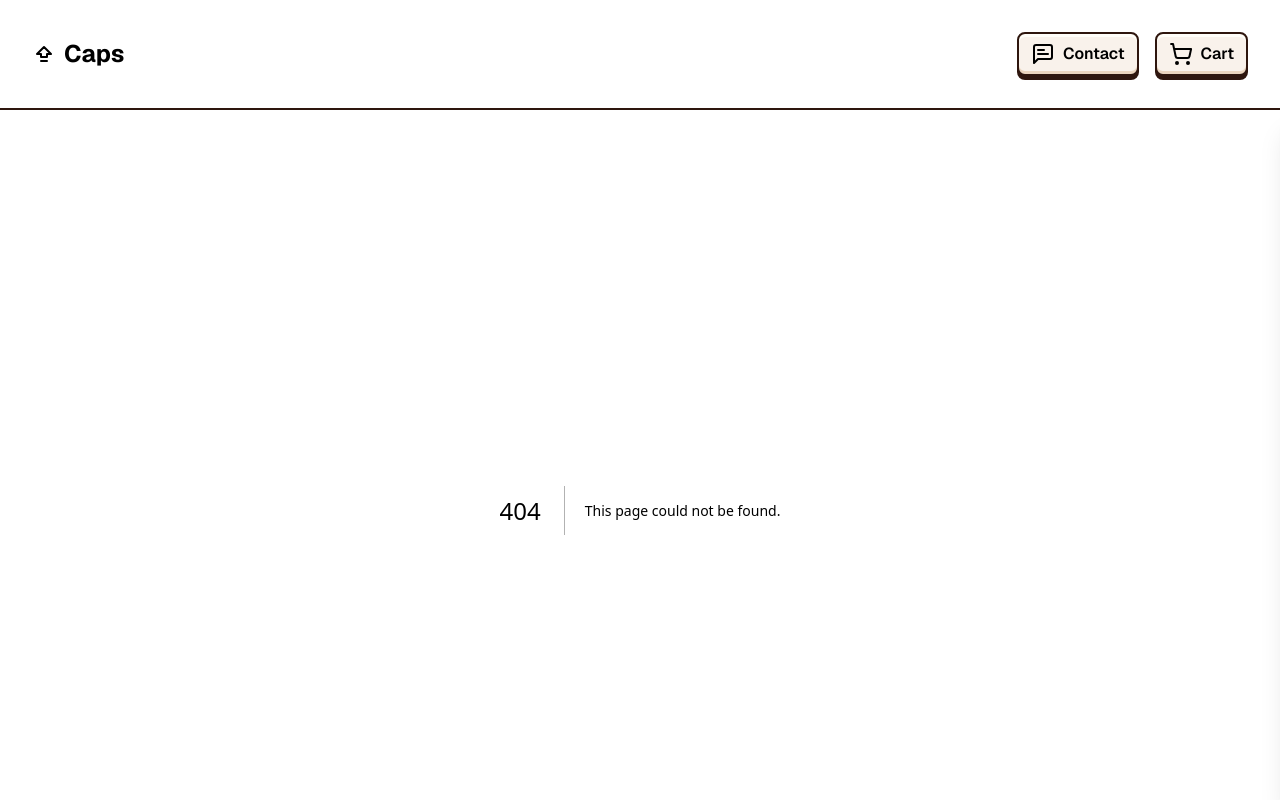
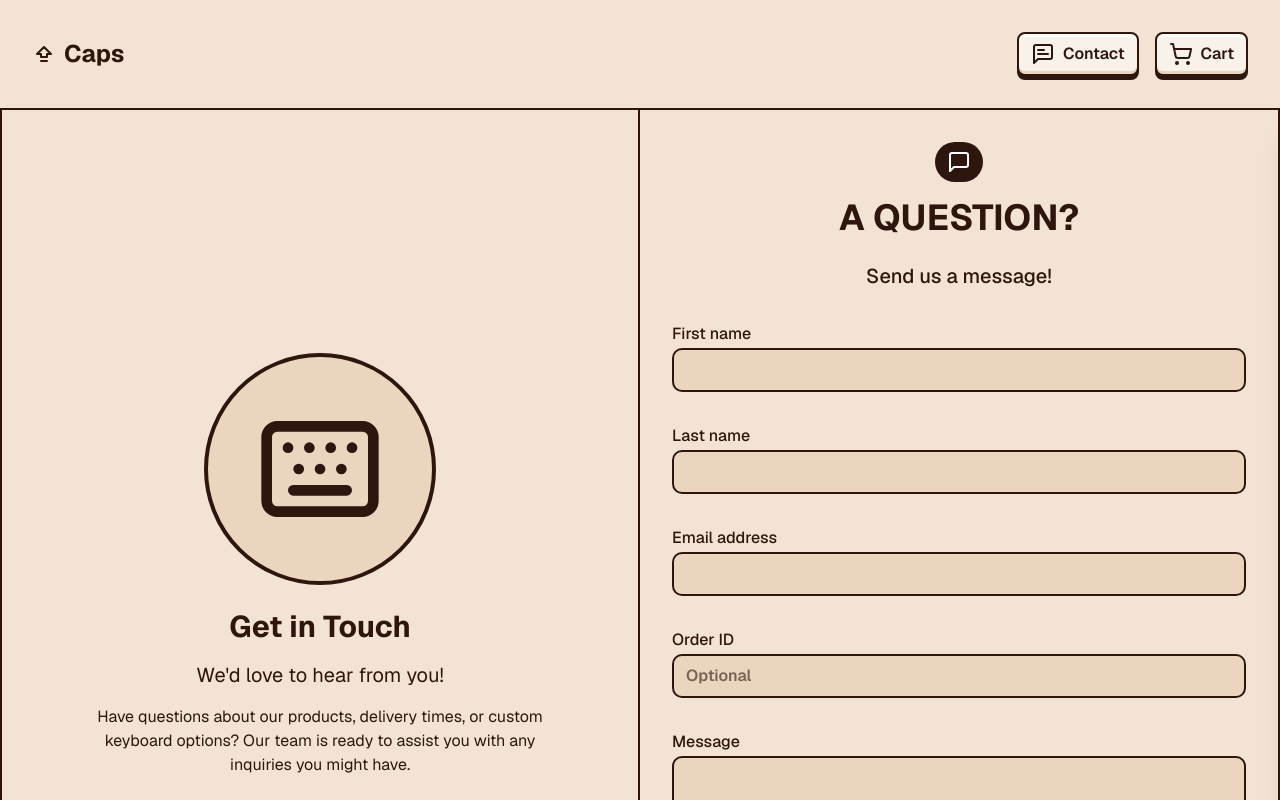
Before and after one commit to ldgni/caps, a Next.js app: page /contact in a window 1280 px wide. Before the commit this address had no page. Shown: the top 800 px of the page. Built offline with nearby package versions, Linux system fonts and the light colour scheme.

Commit message:
feat: add contact page with form and success dialog

```diff
--- /dev/null
+++ b/src/app/contact/page.tsx
@@ -0,0 +1,212 @@
+"use client";
+
+import { Keyboard, MessageSquare, SendHorizontal } from "lucide-react";
+import { FormEvent, useState } from "react";
+import { toast } from "sonner";
+
+import {
+  Dialog,
+  DialogContent,
+  DialogDescription,
+  DialogHeader,
+  DialogTitle,
+} from "@/components/ui/dialog";
+
+export default function ContactPage() {
+  const [formData, setFormData] = useState({
+    firstName: "",
+    lastName: "",
+    email: "",
+    orderId: "",
+    message: "",
+  });
+  const [isDialogOpen, setIsDialogOpen] = useState(false);
+
+  const handleChange = (
+    e: React.ChangeEvent<HTMLInputElement | HTMLTextAreaElement>,
+  ) => {
+    const { name, value } = e.target;
+    setFormData((prev) => ({
+      ...prev,
+      [name]: value,
+    }));
+  };
+
+  const handleSubmit = (e: FormEvent<HTMLFormElement>) => {
+    e.preventDefault();
+    // Here you would normally send the form data to your backend
+    console.log("Form submitted:", formData);
+
+    // Show success dialog
+    setIsDialogOpen(true);
+
+    // Clear the form after submission
+    setFormData({
+      firstName: "",
+      lastName: "",
+      email: "",
+      orderId: "",
+      message: "",
+    });
+
+    // Show toast notification
+    toast.success("Message sent!", {
+      description: "We'll get back to you as soon as possible.",
+    });
+  };
+
+  return (
+    <main>
+      <div className="container mx-auto border-[#2e160e] sm:border-x-2">
+        <section className="flex flex-col border-b-2 border-[#2e160e] lg:flex-row">
+          {/* Image Section - Hidden on small screens, shown on left on large screens */}
+          <div className="hidden border-[#2e160e] p-6 sm:p-8 lg:flex lg:w-1/2 lg:border-r-2">
+            <div className="flex h-full w-full flex-col items-center justify-center space-y-6">
+              <div className="rounded-full border-4 border-[#2e160e] bg-[#ebd5bf] p-12">
+                <Keyboard className="h-32 w-32 text-[#2e160e]" />
+              </div>
+              <div className="space-y-4 text-center">
+                <h2 className="text-3xl font-bold">Get in Touch</h2>
+                <p className="text-xl">We&apos;d love to hear from you!</p>
+                <p className="max-w-md">
+                  Have questions about our products, delivery times, or custom
+                  keyboard options? Our team is ready to assist you with any
+                  inquiries you might have.
+                </p>
+              </div>
+            </div>
+          </div>
+
+          {/* Form Section - Full width on small screens */}
+          <div className="w-full space-y-4 p-6 sm:p-8 lg:w-1/2">
+            {/* Header - visible on all screen sizes */}
+            <div className="flex justify-center">
+              <div className="flex items-center rounded-full bg-[#2e160e] px-3 py-2">
+                <MessageSquare className="text-white" />
+              </div>
+            </div>
+
+            <h1 className="mb-4 text-center text-4xl font-bold uppercase md:mb-6">
+              A question?
+            </h1>
+            <h2 className="mb-6 text-center text-xl font-medium md:mb-8">
+              Send us a message!
+            </h2>
+
+            <div className="mx-auto max-w-2xl">
+              <form onSubmit={handleSubmit} className="space-y-8">
+                <div className="space-y-0.5">
+                  <label
+                    htmlFor="firstName"
+                    className="block font-medium text-[#2e160e]">
+                    First name
+                  </label>
+                  <input
+                    type="text"
+                    id="firstName"
+                    name="firstName"
+                    required
+                    value={formData.firstName}
+                    onChange={handleChange}
+                    className="w-full rounded-lg border-2 border-[#2e160e] bg-[#ebd5bf] px-3 py-2 outline-none placeholder:font-semibold placeholder:text-[#2e160e]/60"
+                  />
+                </div>
+
+                <div className="space-y-0.5">
+                  <label
+                    htmlFor="lastName"
+                    className="block font-medium text-[#2e160e]">
+                    Last name
+                  </label>
+                  <input
+                    type="text"
+                    id="lastName"
+                    name="lastName"
+                    required
+                    value={formData.lastName}
+                    onChange={handleChange}
+                    className="w-full rounded-lg border-2 border-[#2e160e] bg-[#ebd5bf] px-3 py-2 outline-none placeholder:font-semibold placeholder:text-[#2e160e]/60"
+                  />
+                </div>
+
+                <div className="space-y-0.5">
+                  <label
+                    htmlFor="email"
+                    className="block font-medium text-[#2e160e]">
+                    Email address
+                  </label>
+                  <input
+                    type="email"
+                    id="email"
+                    name="email"
+                    required
+                    value={formData.email}
+                    onChange={handleChange}
+                    className="w-full rounded-lg border-2 border-[#2e160e] bg-[#ebd5bf] px-3 py-2 outline-none placeholder:font-semibold placeholder:text-[#2e160e]/60"
+                  />
+                </div>
+
+                <div className="space-y-0.5">
+                  <label
+                    htmlFor="orderId"
+                    className="block font-medium text-[#2e160e]">
+                    Order ID
+                  </label>
+                  <input
+                    type="text"
+                    id="orderId"
+                    name="orderId"
+                    value={formData.orderId}
+                    onChange={handleChange}
+                    placeholder="Optional"
+                    className="w-full rounded-lg border-2 border-[#2e160e] bg-[#ebd5bf] px-3 py-2 outline-none placeholder:font-semibold placeholder:text-[#2e160e]/60"
+                  />
+                </div>
+
+                <div className="space-y-0.5">
+                  <label
+                    htmlFor="message"
+                    className="block font-medium text-[#2e160e]">
+                    Message
+                  </label>
+                  <textarea
+                    id="message"
+                    name="message"
+                    rows={5}
+                    required
+                    value={formData.message}
+                    onChange={handleChange}
+                    className="w-full rounded-lg border-2 border-[#2e160e] bg-[#ebd5bf] px-3 py-2 outline-none placeholder:font-semibold placeholder:text-[#2e160e]/60"
+                  />
+                </div>
+
+                <div className="mt-8 flex justify-center">
+                  <button
+                    type="submit"
+                    className="flex cursor-pointer items-center justify-center gap-2 rounded-lg border-2 border-[#2e160e] bg-[#ef414a] px-6 py-3 font-bold text-white shadow-[0_4px_0_0_#2E160E,inset_0_3px_0_0_#f15e66,inset_0_-3px_0_0_#d12b33] transition-all active:translate-y-1 active:shadow-none">
+                    <SendHorizontal size={20} />
+                    Send message
+                  </button>
+                </div>
+              </form>
+            </div>
+          </div>
+        </section>
+      </div>
+
+      <Dialog open={isDialogOpen} onOpenChange={setIsDialogOpen}>
+        <DialogContent className="border-2 border-[#2e160e] bg-[#efddcc]">
+          <DialogHeader>
+            <DialogTitle className="text-xl text-[#2e160e]">
+              Thanks for your message!
+            </DialogTitle>
+            <DialogDescription className="text-[#2e160e]/80">
+              We&apos;ve received your inquiry and will get back to you as soon
+              as possible. Your message is important to us!
+            </DialogDescription>
+          </DialogHeader>
+        </DialogContent>
+      </Dialog>
+    </main>
+  );
+}
```
